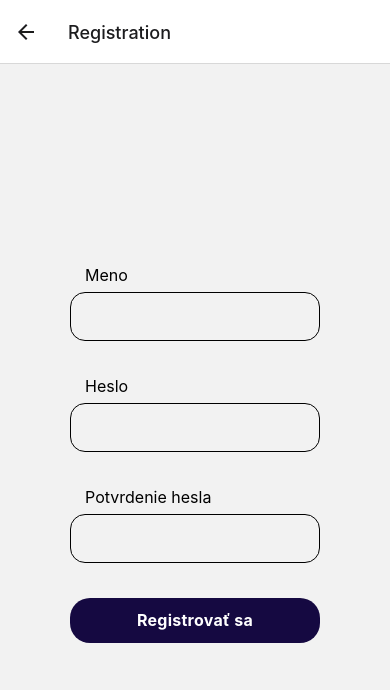
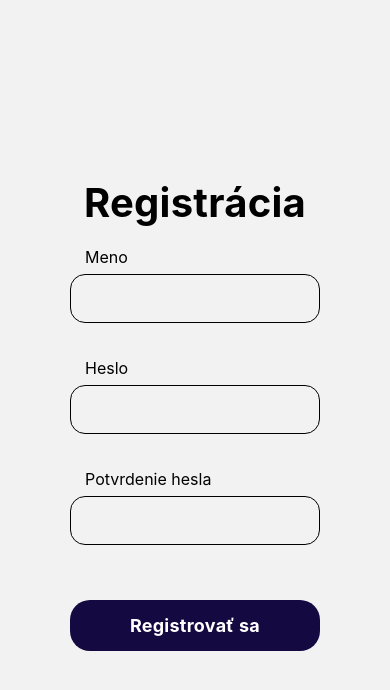
Before and after one commit to JSimko4/MTAA_FRONTEND, a React Native app: screen /Registration in a window 390 px wide. Shown: the top 690 px of the page. Built offline with nearby package versions, Linux system fonts and the light colour scheme.

Commit message:
refactor of RegistrationScreen

```diff
--- a/App.js
+++ b/App.js
@@ -13,10 +13,10 @@ export default function App(){
     return(
         <NavigationContainer>
         <Stack.Navigator
-        /* screenOptions = {{
+         screenOptions = {{
                 headerShown: false
             }}
-            */
+
             initialRouteName={"LandingScreen"}
         >
           <Stack.Screen name="LandingScreen" component={LandingScreen}/>
--- a/screens/RegistrationScreen.js
+++ b/screens/RegistrationScreen.js
@@ -62,16 +62,18 @@ export default function RegistrationScreen({navigation}) {
     button: {
       alignItems: 'center',
       justifyContent: 'center',
-      paddingVertical: 12,
+      paddingVertical: 15,
       paddingHorizontal: 15,
       width: 250,
       borderRadius: 4,
       elevation: 3,
       backgroundColor: "rgb(21, 9, 65)",
       borderRadius: 20,
+      marginBottom: 40,
+      marginTop: 20
     },
     text: {
-      fontSize: 16,
+      fontSize: 18,
       lineHeight: 21,
       fontWeight: 'bold',
       letterSpacing: 0.25,
@@ -80,7 +82,8 @@ export default function RegistrationScreen({navigation}) {
   });
 
   return (
-    <View style={{ flex: 1, alignItems: 'center', justifyContent: 'center' }}>
+    <View style={{flex: 1, alignItems: 'center', justifyContent: 'center' }}>
+      <Text style={{fontSize: 40, fontWeight: 'bold', letterSpacing: 0.25, marginBottom: 20, marginTop: 25}}>Registrácia</Text>
 
       <View>
         <Text style={{marginBottom: 6, marginLeft: 15, fontSize: 16, lineHeight: 21}}>Meno</Text>
```
